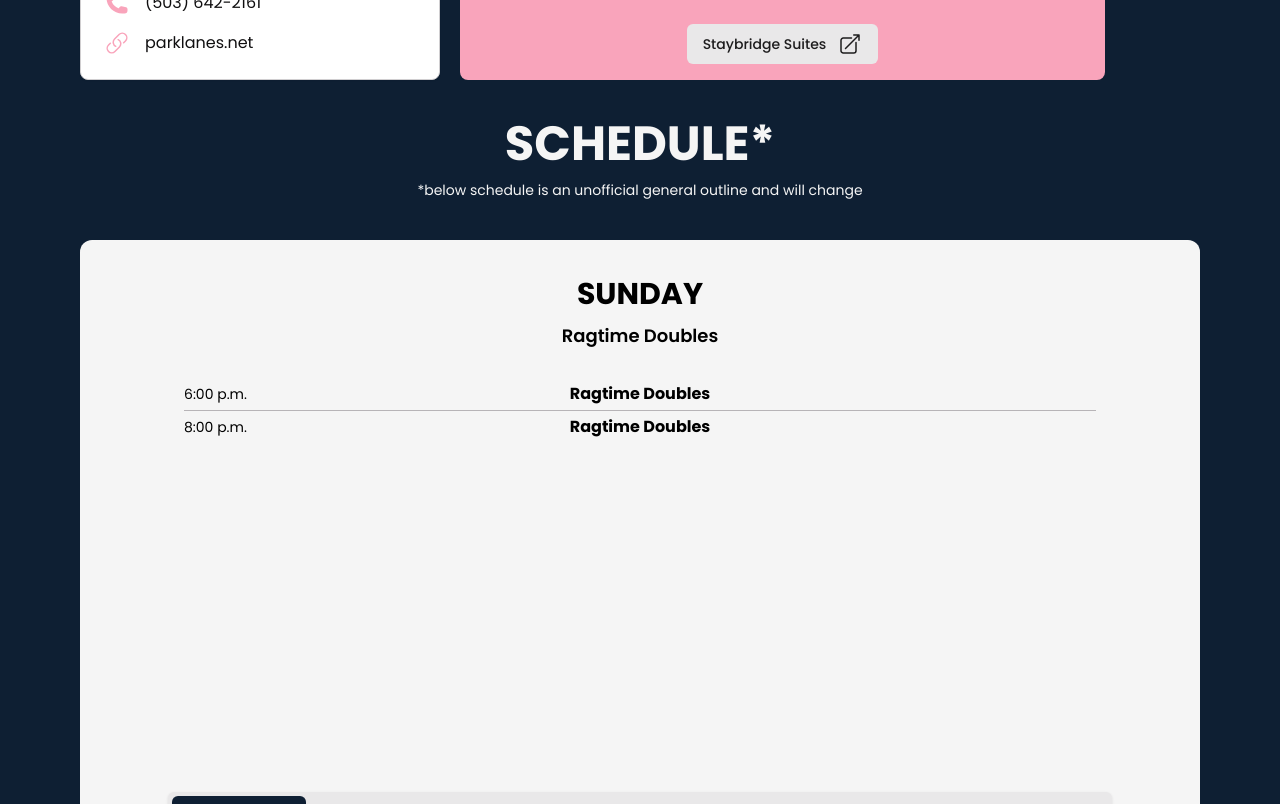
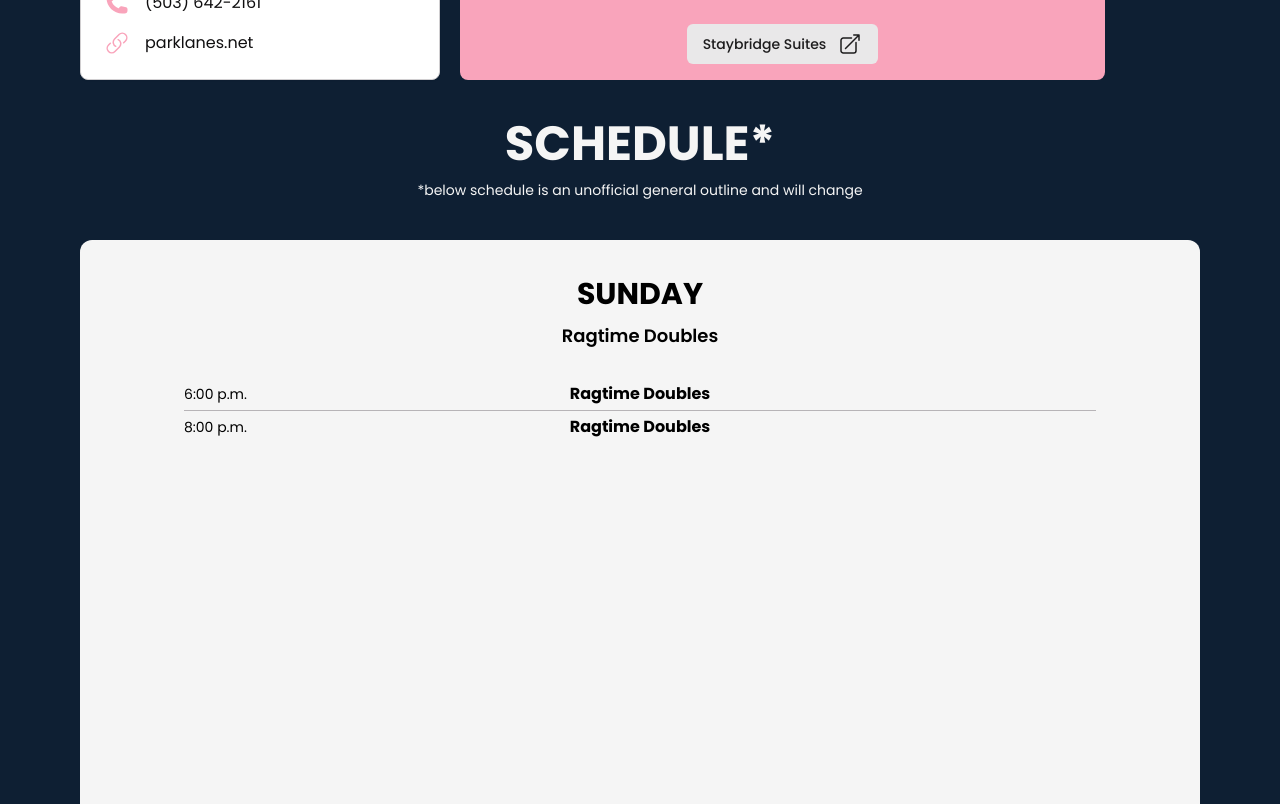
Before and after one commit to andyjuyeda/janbapdx2024, a React (Vite) app: page / in a window 1280 px wide. Shown: the part 1560-2364 px from the top of the page. Built offline with nearby package versions, Linux system fonts and the light colour scheme.

Commit message:
fix height on schedule block

```diff
--- a/src/Schedule/Schedule.tsx
+++ b/src/Schedule/Schedule.tsx
@@ -392,7 +392,7 @@ export default function Schedule() {
   };
 
   return (
-    <div className="h-[700px] md:h-screen">
+    <div className="h-[800px] md:h-screen md:min-h-[900px]">
       <h1
         id="schedule"
         className="mt-10 text-center text-2xl font-bold uppercase text-slate-50 xl:text-5xl"
```
